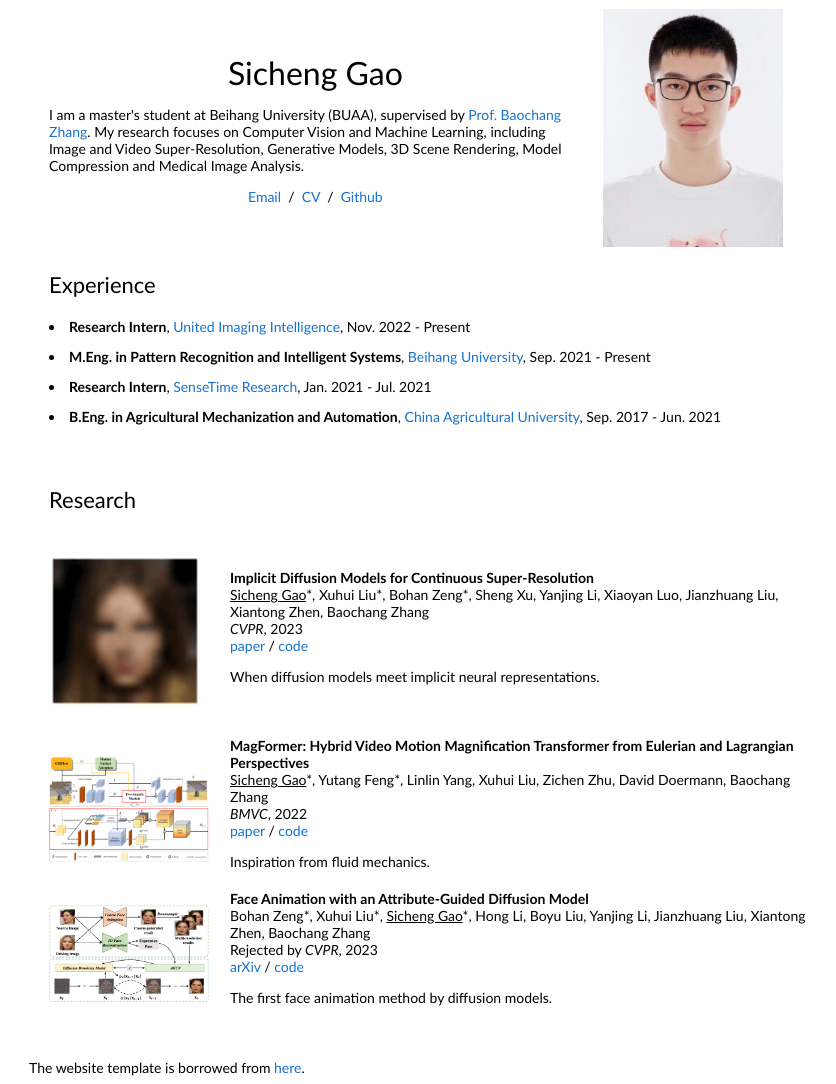
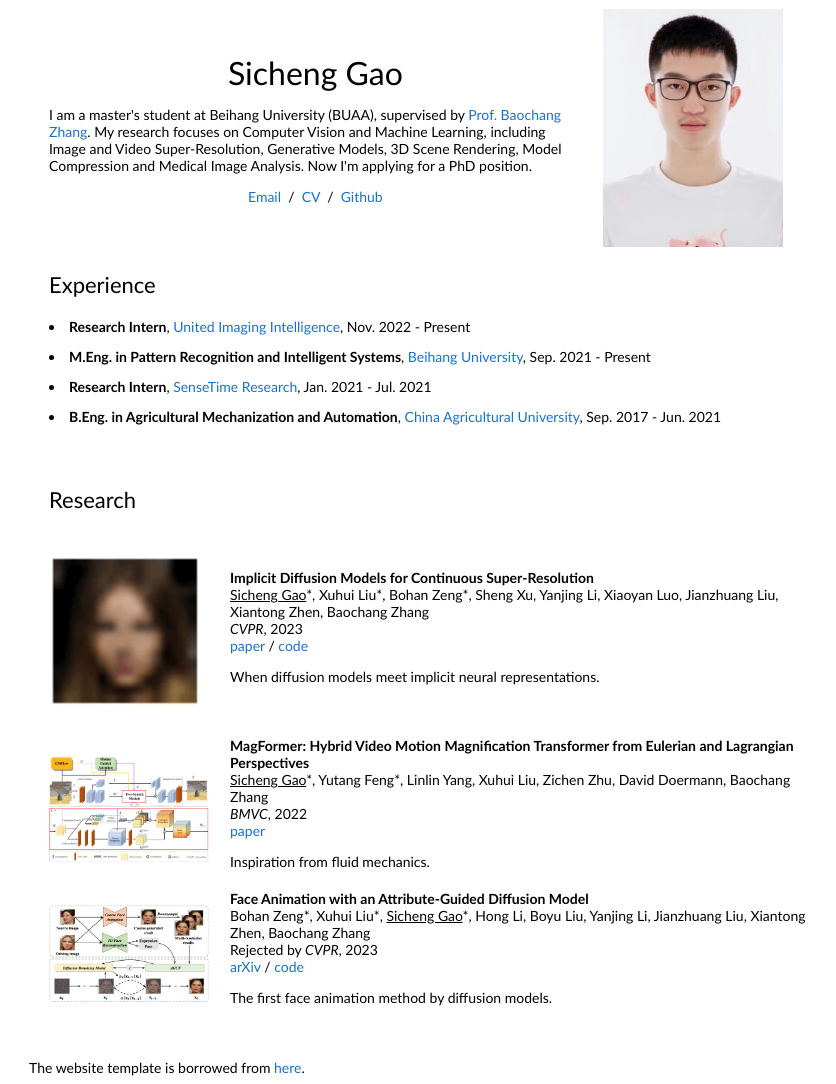
Before and after one commit to Ree1s/Ree1s.github.io, a plain HTML site: page index.html in a window 1280 px wide. Shown: the whole page, without its empty margins (211-1047 px from the left). Drawn offline with Linux system fonts and the light colour scheme.

Commit message:
bmvc delete code

```diff
--- a/index.html
+++ b/index.html
@@ -30,7 +30,7 @@
               <p style="text-align:center">
                 <name>Sicheng Gao</name>
               </p>
-              <p>I am a master's student at Beihang University (BUAA), supervised by <a href="https://scholar.google.com/citations?hl=en&user=ImJz6MsAAAAJ">Prof. Baochang Zhang</a>. My research focuses on Computer Vision and Machine Learning, including Image and Video Super-Resolution, Generative Models, 3D Scene Rendering, Model Compression and Medical Image Analysis.
+              <p>I am a master's student at Beihang University (BUAA), supervised by <a href="https://scholar.google.com/citations?hl=en&user=ImJz6MsAAAAJ">Prof. Baochang Zhang</a>. My research focuses on Computer Vision and Machine Learning, including Image and Video Super-Resolution, Generative Models, 3D Scene Rendering, Model Compression and Medical Image Analysis. Now I'm applying for a PhD position.
               </p>
               <p style="text-align:center">
                 <a href="mailto:scgao@buaa.edu.cn">Email</a> &nbsp/&nbsp
@@ -105,7 +105,7 @@
               <br>
               <em>BMVC</em>, 2022
               <br>
-              <a href="https://bmvc2022.mpi-inf.mpg.de/0444.pdf">paper</a> / <a href="dhttps://github.com/Ree1s/MagFormer">code</a>
+              <a href="https://bmvc2022.mpi-inf.mpg.de/0444.pdf">paper</a>
               <p>Inspiration from fluid mechanics.</p>
             </td>
           </tr>
```
